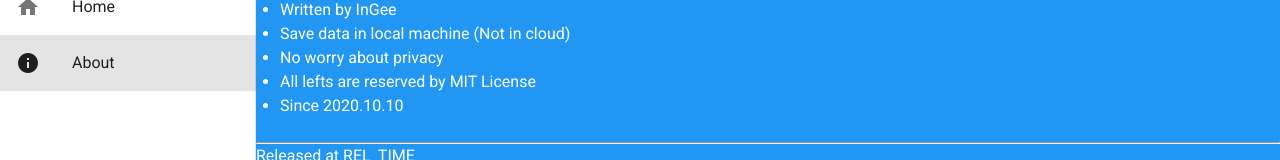
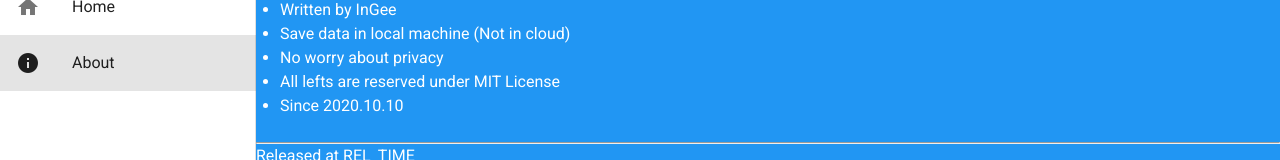
Before and after one commit to ingee/gym-log, a Vue app: page /#/about in a window 1280 px wide. Shown: the part 164-324 px from the top of the page. Built offline with nearby package versions, Linux system fonts and the light colour scheme.

Commit message:
Fix typo in src/views/About.vue

```diff
--- a/src/views/About.vue
+++ b/src/views/About.vue
@@ -8,7 +8,7 @@
       <li>Written by InGee</li>
       <li>Save data in local machine (Not in cloud)</li>
       <li>No worry about privacy</li>
-      <li>All lefts are reserved by MIT License</li>
+      <li>All lefts are reserved under MIT License</li>
       <li>Since 2020.10.10</li>
     </ul>
     <br/>
```
